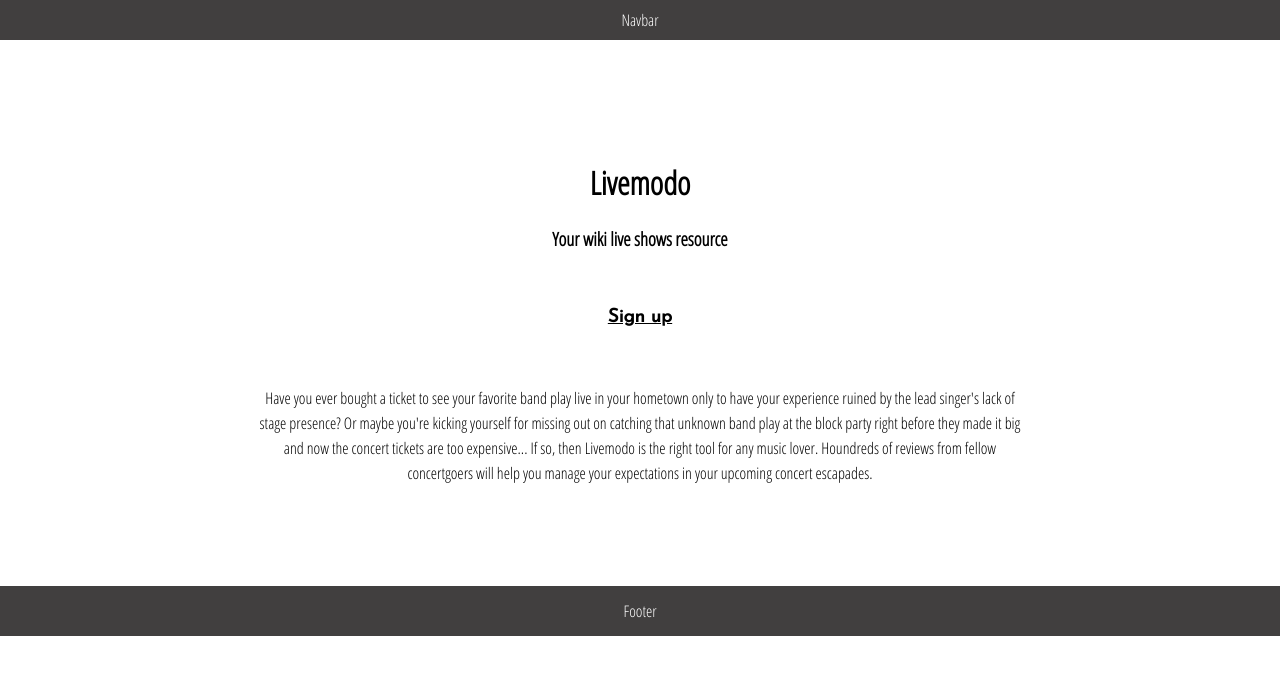
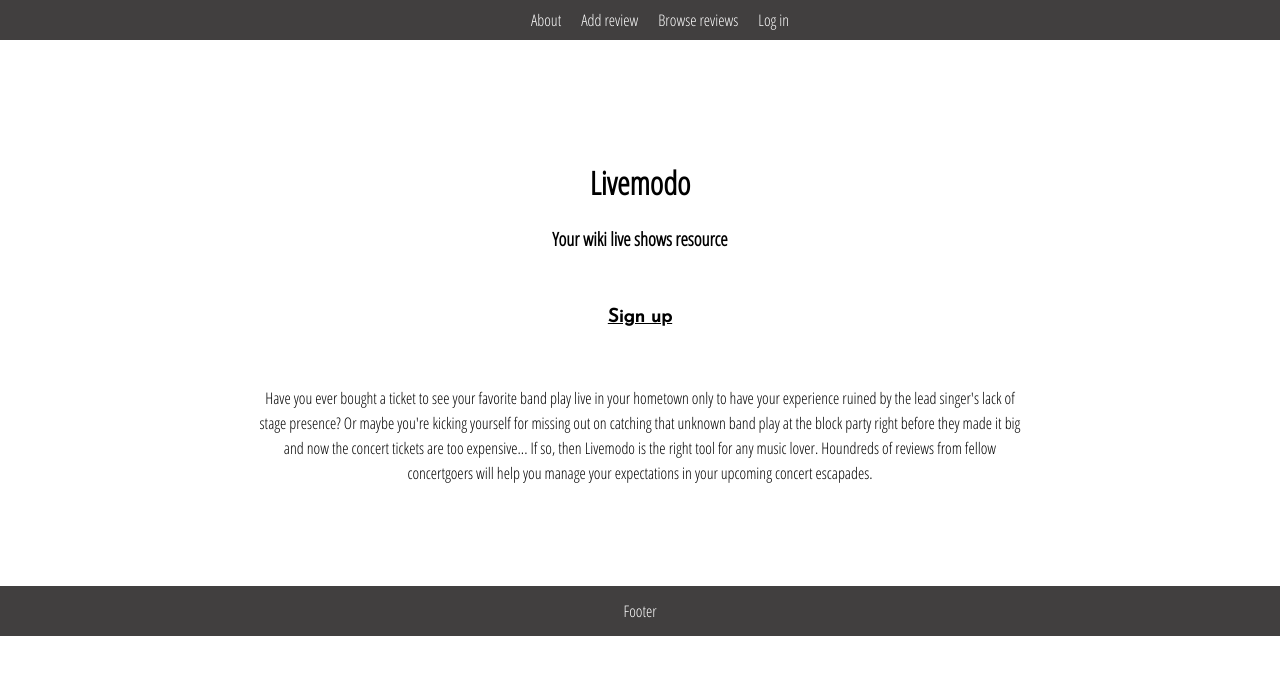
Before and after one commit to BC1985/livemodo, a React (Create React App) app: page / in a window 1280 px wide. Shown: the top 674 px of the page. Built offline with nearby package versions, Linux system fonts and the light colour scheme.

Commit message:
Add links to navbar

```diff
--- a/src/Navbar.js
+++ b/src/Navbar.js
@@ -3,12 +3,23 @@ import { Link } from "react-router-dom";
 
 export default function Navbar() {
   return (
-    <nav className="nav-wrapper">
-      <div className="container">
-        <Link to="/" className="logo">
-          Navbar
-        </Link>
-      </div>
-    </nav>
+    <div className="container">
+      <nav className="nav-wrapper">
+        <ul>
+          <Link to="/">
+            <li>About</li>
+          </Link>
+          <Link to="/add">
+            <li>Add review</li>
+          </Link>
+          <Link to="/browse">
+            <li>Browse reviews</li>
+          </Link>
+          <Link to="/login">
+            <li>Log in</li>
+          </Link>
+        </ul>
+      </nav>
+    </div>
   );
 }
```
